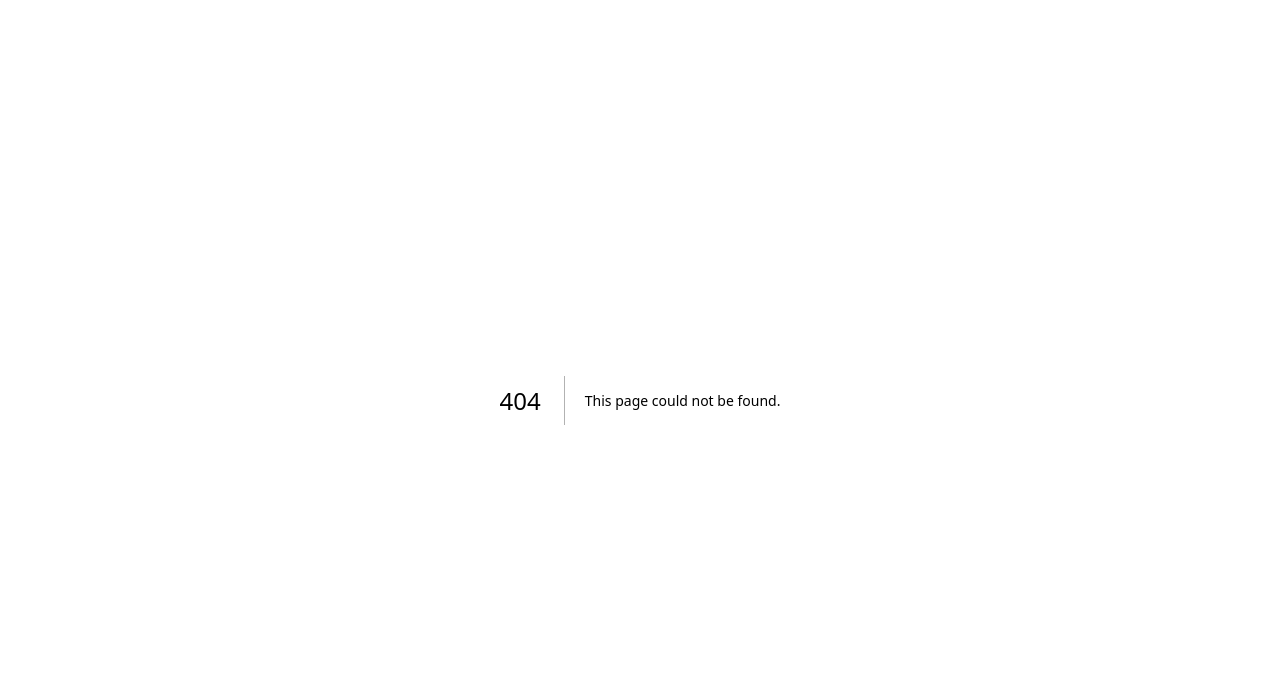
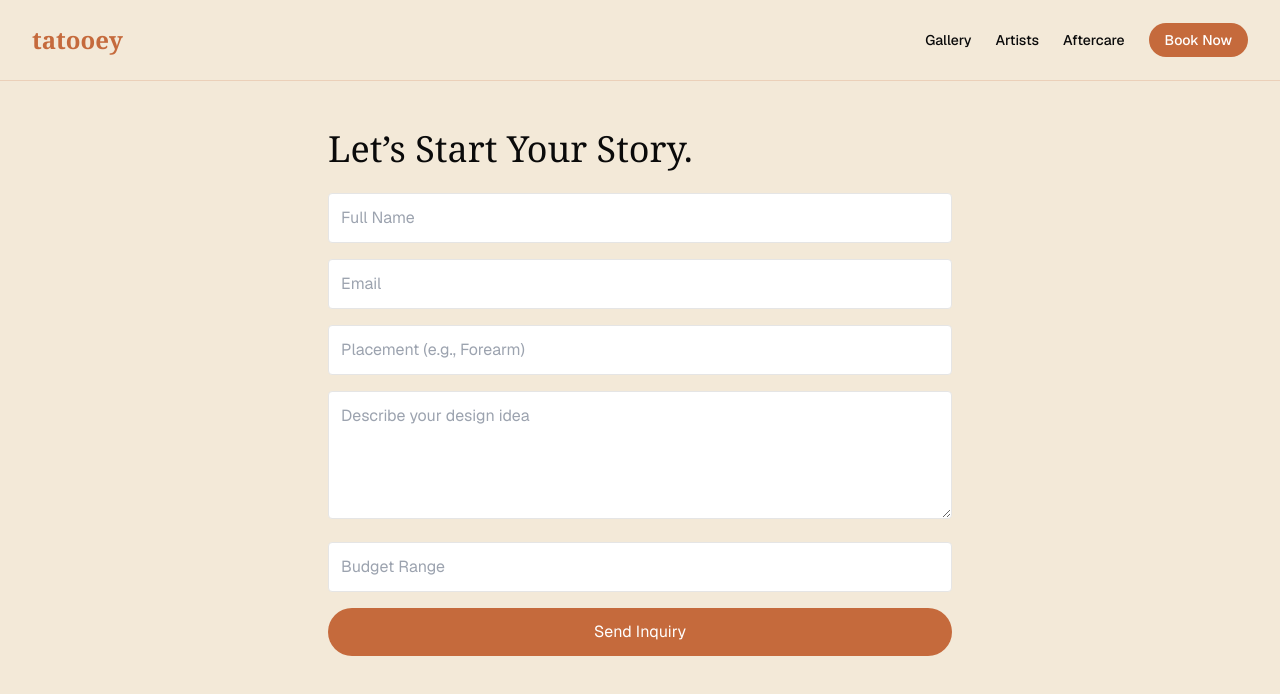
Before and after one commit to AlexThomas-Graft0/tatooey-5d9878, a Next.js app: page /booking in a window 1280 px wide. Before the commit this address had no page. Shown: the top 694 px of the page. Built offline with nearby package versions, Linux system fonts and the light colour scheme; no server answers.

Commit message:
add app/booking/page.tsx

```diff
--- /dev/null
+++ b/app/booking/page.tsx
@@ -0,0 +1,49 @@
+'use client';
+import { useState } from 'react';
+import { supabase } from '@/lib/supabaseClient';
+import { Navbar } from '@/components/Navbar';
+
+export default function BookingPage() {
+  const [loading, setLoading] = useState(false);
+  const [success, setSuccess] = useState(false);
+
+  async function handleSubmit(e: React.FormEvent<HTMLFormElement>) {
+    e.preventDefault();
+    setLoading(true);
+    const formData = new FormData(e.currentTarget);
+
+    const { error } = await supabase.from('bookings').insert({
+      name: formData.get('name'),
+      email: formData.get('email'),
+      description: formData.get('description'),
+      placement: formData.get('placement'),
+      budget: formData.get('budget')
+    });
+
+    setLoading(false);
+    if (!error) setSuccess(true);
+  }
+
+  return (
+    <main className="min-h-screen bg-[#F3E9D8]">
+      <Navbar />
+      <div className="max-w-2xl mx-auto px-6 py-12">
+        <h1 className="text-4xl font-serif mb-6">Let’s Start Your Story.</h1>
+        {success ? (
+          <div className="p-8 bg-green-100 text-green-800 rounded-lg">Thanks! We've received your enquiry and will be in touch soon.</div>
+        ) : (
+          <form onSubmit={handleSubmit} className="space-y-4">
+            <input name="name" placeholder="Full Name" required className="w-full p-3 rounded border" />
+            <input name="email" type="email" placeholder="Email" required className="w-full p-3 rounded border" />
+            <input name="placement" placeholder="Placement (e.g., Forearm)" className="w-full p-3 rounded border" />
+            <textarea name="description" placeholder="Describe your design idea" required className="w-full p-3 rounded border h-32" />
+            <input name="budget" placeholder="Budget Range" className="w-full p-3 rounded border" />
+            <button disabled={loading} className="w-full bg-[#C56A3C] text-white py-3 rounded-full hover:opacity-90 disabled:opacity-50">
+              {loading ? 'Sending...' : 'Send Inquiry'}
+            </button>
+          </form>
+        )}
+      </div>
+    </main>
+  );
+}
```
